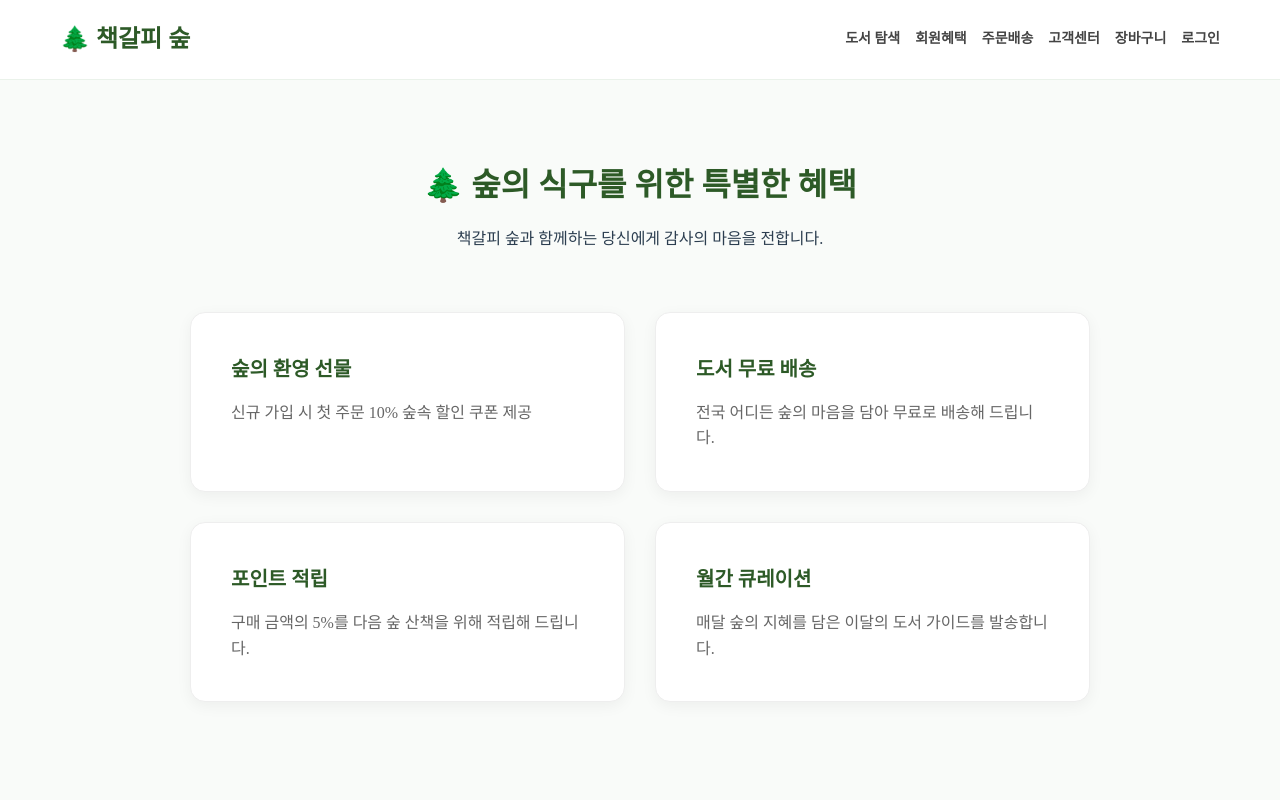
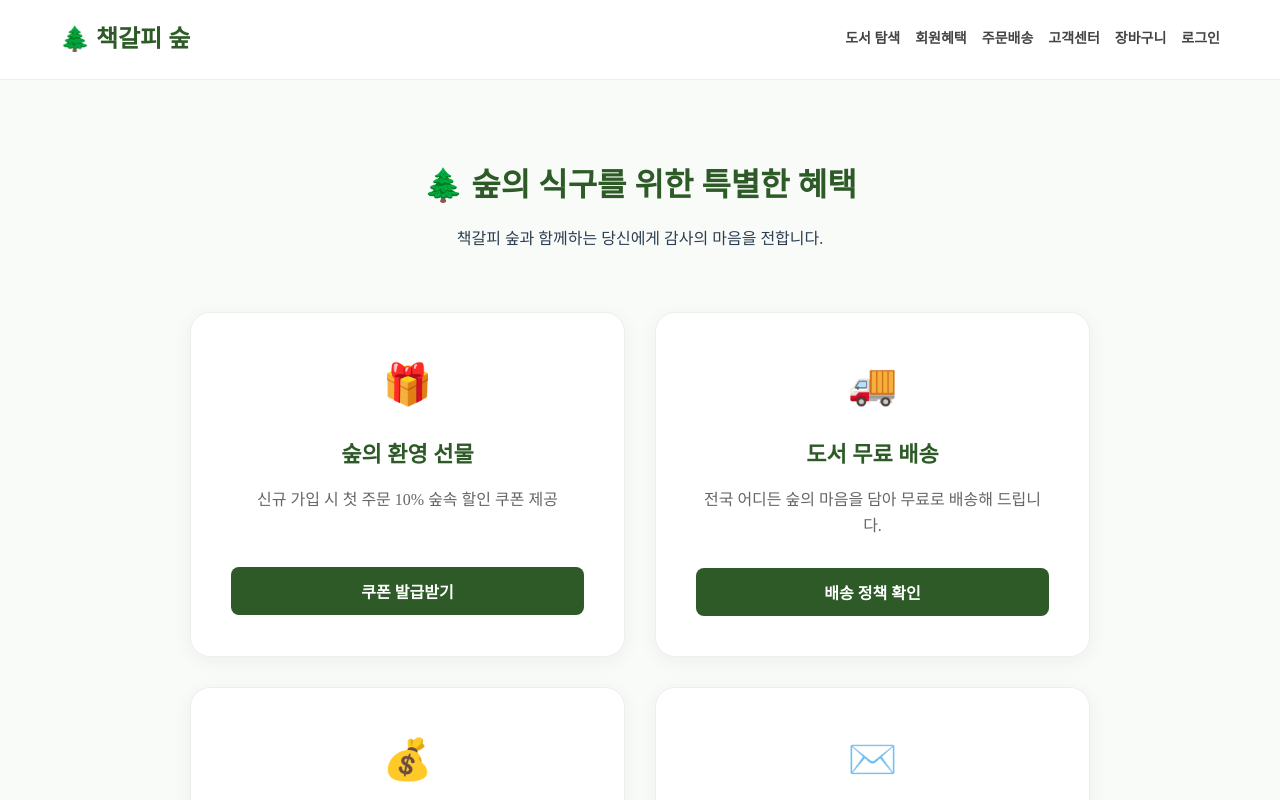
Before and after one commit to jeongjunho98/bookforest, a Next.js app: page /benefits in a window 1280 px wide. Shown: the top 800 px of the page. Built offline with nearby package versions, Linux system fonts and the light colour scheme.

Commit message:
feat: make benefit cards interactive and enhance UI

```diff
--- a/src/app/benefits/benefits.module.css
+++ b/src/app/benefits/benefits.module.css
@@ -5,8 +5,9 @@
 
 .headerArea h1 {
   font-size: 32px;
-  color: var(--primary-forest);
+  color: #2d5a27;
   margin-bottom: 15px;
+  font-family: 'Noto Serif KR', serif;
 }
 
 .benefitGrid {
@@ -21,22 +22,55 @@
   background-color: #fff;
   padding: 40px;
   border: 1px solid #eee;
-  border-radius: 15px;
-  box-shadow: 0 4px 15px rgba(0, 0, 0, 0.05);
+  border-radius: 20px;
+  box-shadow: 0 4px 20px rgba(0, 0, 0, 0.05);
+  text-align: center;
+  display: flex;
+  flex-direction: column;
+  align-items: center;
   transition: transform 0.3s ease;
 }
 
 .benefitCard:hover {
-  transform: translateY(-5px);
+  transform: translateY(-10px);
+}
+
+.iconArea {
+  font-size: 40px;
+  margin-bottom: 20px;
 }
 
 .benefitCard h3 {
-  font-size: 20px;
-  color: var(--primary-forest);
+  font-size: 22px;
+  color: #2d5a27;
   margin-bottom: 15px;
 }
 
 .benefitCard p {
   color: #666;
   line-height: 1.6;
+  margin-bottom: 30px;
+  min-height: 50px;
 }
+
+.actionBtn {
+  width: 100%;
+  padding: 12px 0;
+  background-color: #2d5a27;
+  color: #fff;
+  border-radius: 8px;
+  font-size: 16px;
+  font-weight: 700;
+  cursor: pointer;
+  transition: background-color 0.2s;
+}
+
+.actionBtn:hover {
+  background-color: #1e3d1a;
+}
+
+@media (max-width: 768px) {
+  .benefitGrid {
+    grid-template-columns: 1fr;
+  }
+}
--- a/src/app/benefits/page.tsx
+++ b/src/app/benefits/page.tsx
@@ -1,11 +1,59 @@
+"use client";
+import { useState } from 'react';
 import styles from './benefits.module.css';
 
 export default function BenefitsPage() {
+  const [coupons, setCoupon] = useState<string[]>([]);
+
+  const handleBenefitAction = (type: string) => {
+    switch (type) {
+      case "welcome":
+        if (coupons.includes("WELCOME10")) {
+          alert("이미 환영 쿠폰을 발급받으셨습니다.");
+        } else {
+          setCoupon([...coupons, "WELCOME10"]);
+          alert("숲의 환영 선물: 10% 할인 쿠폰이 발급되었습니다! [마이페이지 > 쿠폰함]에서 확인하세요.");
+        }
+        break;
+      case "shipping":
+        alert("책갈피 숲의 모든 도서는 조건 없이 '무료 배송'됩니다. 결제 시 자동으로 적용됩니다.");
+        break;
+      case "points":
+        alert("현재 회원님의 예상 적립 포인트는 500P입니다. 구매 확정 시 현금처럼 사용 가능합니다.");
+        break;
+      case "curation":
+        alert("월간 숲 큐레이션 구독이 신청되었습니다. 매달 1일, 등록하신 이메일로 숲의 소식을 보내드립니다.");
+        break;
+      default:
+        break;
+    }
+  };
+
   const benefits = [
-    { title: "숲의 환영 선물", desc: "신규 가입 시 첫 주문 10% 숲속 할인 쿠폰 제공" },
-    { title: "도서 무료 배송", desc: "전국 어디든 숲의 마음을 담아 무료로 배송해 드립니다." },
-    { title: "포인트 적립", desc: "구매 금액의 5%를 다음 숲 산책을 위해 적립해 드립니다." },
-    { title: "월간 큐레이션", desc: "매달 숲의 지혜를 담은 이달의 도서 가이드를 발송합니다." }
+    {
+      id: "welcome",
+      title: "숲의 환영 선물",
+      desc: "신규 가입 시 첫 주문 10% 숲속 할인 쿠폰 제공",
+      buttonText: "쿠폰 발급받기"
+    },
+    {
+      id: "shipping",
+      title: "도서 무료 배송",
+      desc: "전국 어디든 숲의 마음을 담아 무료로 배송해 드립니다.",
+      buttonText: "배송 정책 확인"
+    },
+    {
+      id: "points",
+      title: "포인트 적립",
+      desc: "구매 금액의 5%를 다음 숲 산책을 위해 적립해 드립니다.",
+      buttonText: "내 포인트 확인"
+    },
+    {
+      id: "curation",
+      title: "월간 큐레이션",
+      desc: "매달 숲의 지혜를 담은 이달의 도서 가이드를 발송합니다.",
+      buttonText: "구독 신청하기"
+    }
   ];
 
   return (
@@ -16,10 +64,22 @@ export default function BenefitsPage() {
       </div>
 
       <div className={styles.benefitGrid}>
-        {benefits.map((b, i) => (
-          <div key={i} className={styles.benefitCard}>
+        {benefits.map((b) => (
+          <div key={b.id} className={styles.benefitCard}>
+            <div className={styles.iconArea}>
+              {b.id === 'welcome' && '🎁'}
+              {b.id === 'shipping' && '🚚'}
+              {b.id === 'points' && '💰'}
+              {b.id === 'curation' && '✉️'}
+            </div>
             <h3>{b.title}</h3>
             <p>{b.desc}</p>
+            <button
+              className={styles.actionBtn}
+              onClick={() => handleBenefitAction(b.id)}
+            >
+              {b.buttonText}
+            </button>
           </div>
         ))}
       </div>
```
